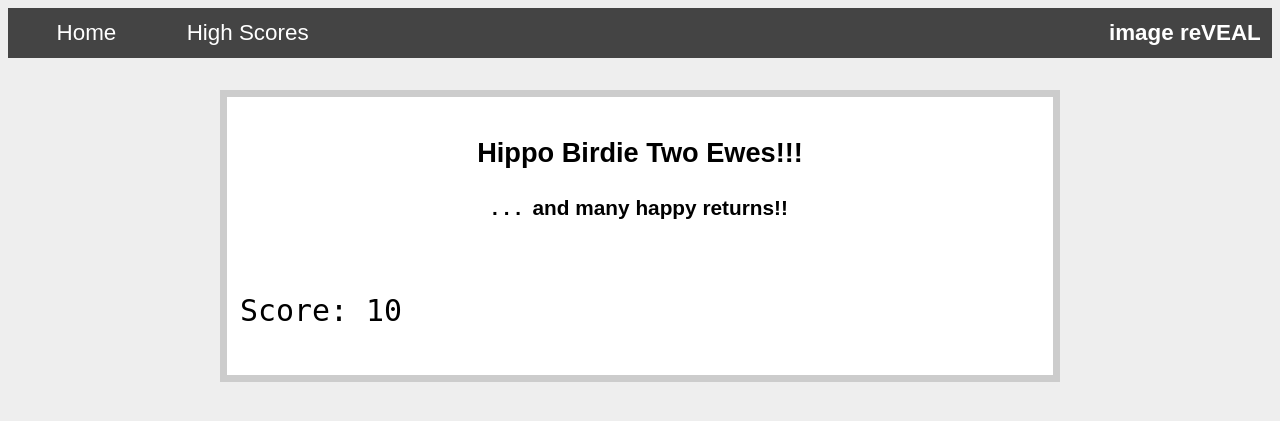
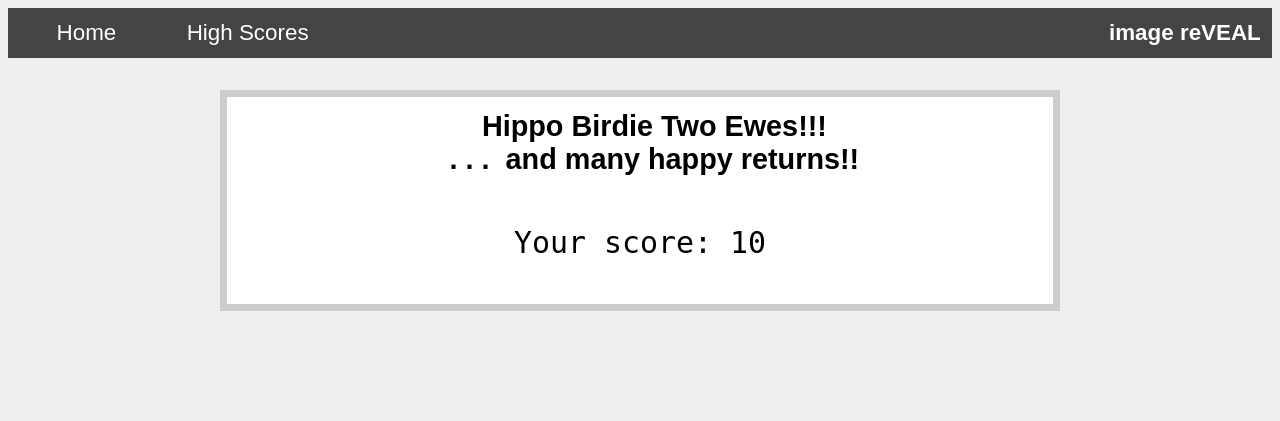
Before and after one commit to majorgowan/Cryptic-Reveal, a Django app: template imageReveal/templates/imageReveal/hbte.html in a window 1280 px wide. Shown: the top 421 px of the page. Run offline with Django 3.2, Linux system fonts and the light colour scheme; the template is opened without the code that fills it: most values are stand-ins (such as "Sample title", 1, 10 or a date in 2020); parts of the project's set-up code (start-up, migrations or seed data) failed here and were passed over.

Commit message:
long-standing typo in templates (centre_block instead of centre_div)

```diff
--- a/imageReveal/templates/imageReveal/clue.html
+++ b/imageReveal/templates/imageReveal/clue.html
@@ -3,7 +3,7 @@
 {% load staticfiles %}
 
 {% block content %}
-    <div class="centre_block">
+    <div>
         <table>
             <tr>
                 <td>
--- a/imageReveal/templates/imageReveal/hbte.html
+++ b/imageReveal/templates/imageReveal/hbte.html
@@ -3,12 +3,12 @@
 {% load staticfiles %}
 
 {% block content %}
-    <div class="centre_block">
+    <div class="centre_div">
         <p class="bigbigline">Hippo Birdie Two Ewes!!!</p>
         <p class="bigline">.&nbsp;.&nbsp;.&nbsp; and many happy returns!!</p>
         <br><br>
         <p>
-            <pre><span id="points_label">Score: <span id="points">{{ points }}</span></span></pre>
+            <pre><span id="points_label">Your score: <span id="points">{{ points }}</span></span></pre>
         </p>
     </div>
     <audio id="my_sound">
--- a/imageReveal/templates/imageReveal/index.html
+++ b/imageReveal/templates/imageReveal/index.html
@@ -3,7 +3,7 @@
 {% load staticfiles %}
 
 {% block content %}
-    <div class="centre_block">
+    <div>
         <p class="bigline">Welcome to the Major's reVEALing image puzzle emporium!</p>
         <p>Each level consists of a cryptic-crossword-style clue and a hint in the form
         of a photograph.</p>
```
